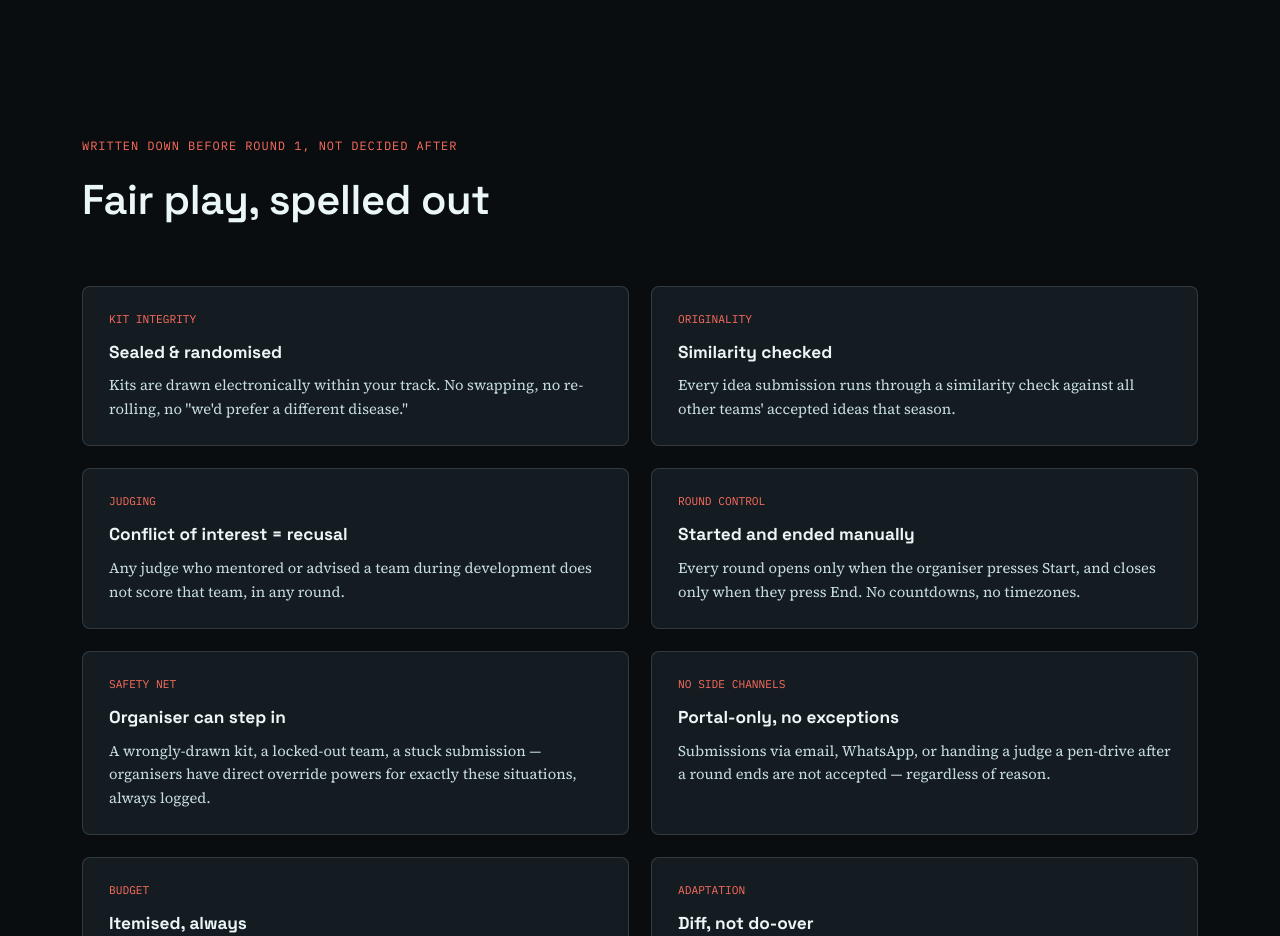
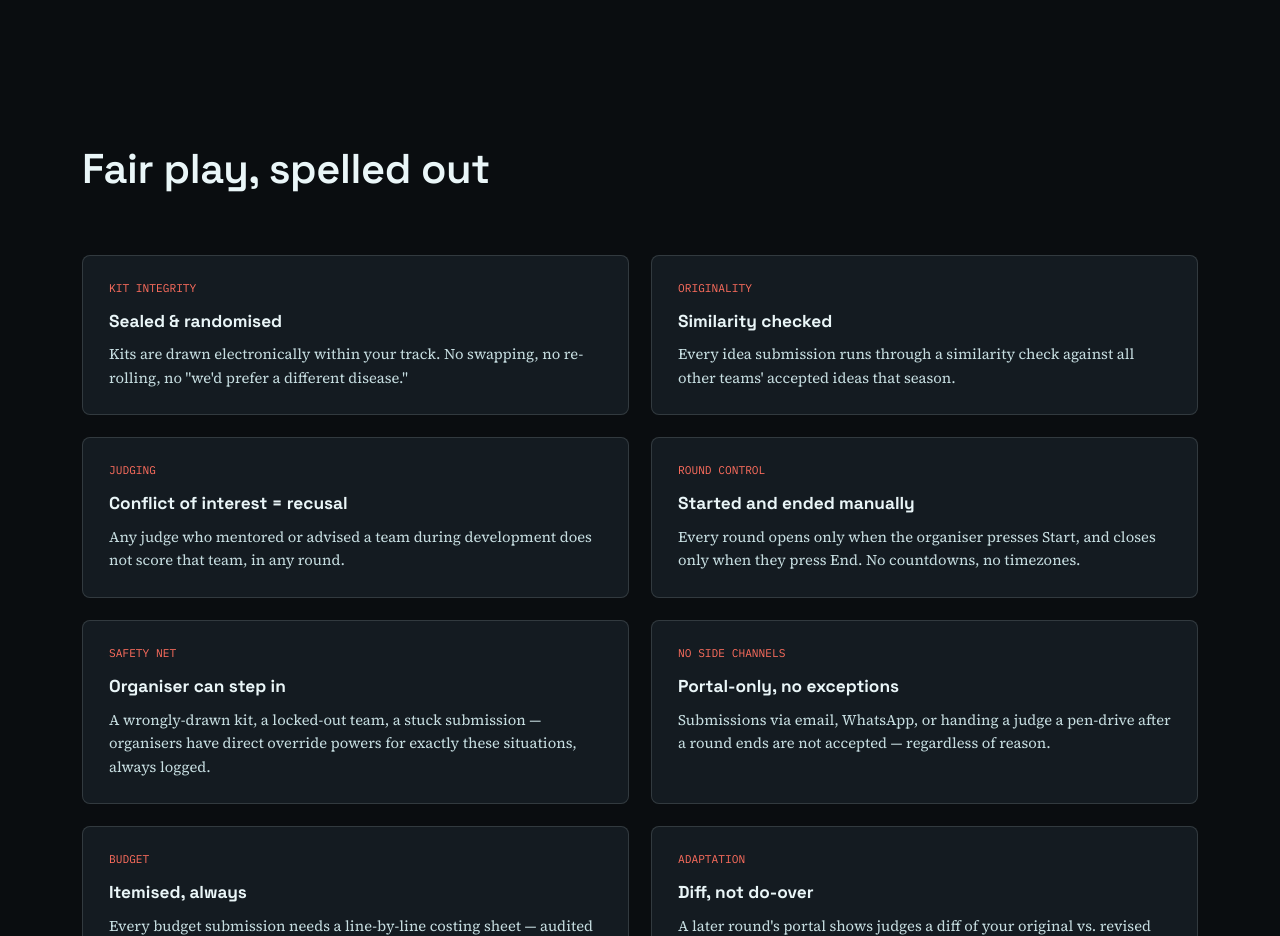
Before and after one commit to Rithish-2914/medverse-1.0, a Next.js app: page / in a window 1280 px wide. Shown: the part 2920-3856 px from the top of the page. Built offline with nearby package versions, Linux system fonts and the light colour scheme; no server answers; the database is empty.

Commit message:
style: remove subtitle from rules section

```diff
--- a/src/app/page.tsx
+++ b/src/app/page.tsx
@@ -173,7 +173,7 @@ export default function Home() {
       <section id="rules" style={{padding:"88px 0"}}>
         <div className="wrap">
           <div style={S.sectionHead}>
-            <span style={S.tag}>Written down before Round 1, not decided after</span>
+
             <h2 style={S.h2}>Fair play, spelled out</h2>
           </div>
           <div style={{display:"grid",gridTemplateColumns:"repeat(2,1fr)",gap:"22px"}}>
```
